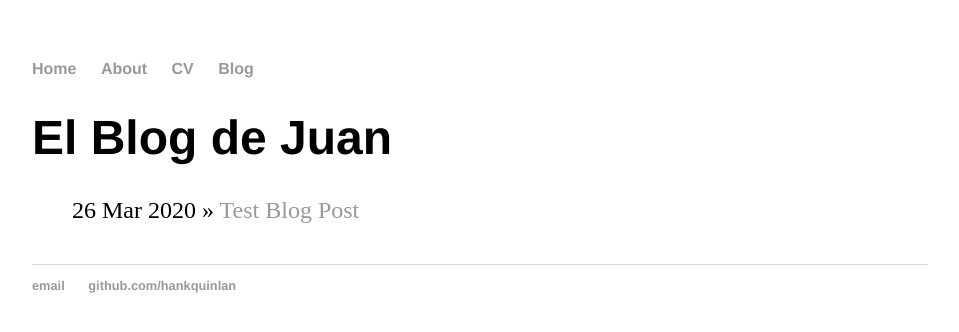
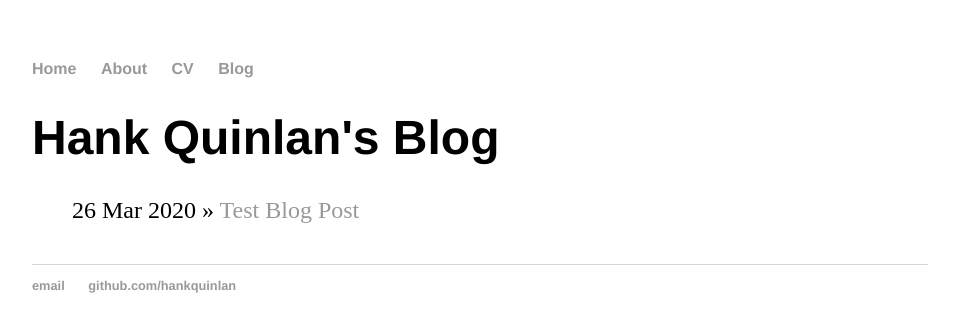
Before and after one commit to jhinojosp/jhinojosp.github.io, a Jekyll site: the page built from blog/index.html, in a window 1280 px wide. Shown: the top 332 px of the page, without its empty margins (160-1119 px from the left). Built offline with Jekyll 4.4.1, drawn with Linux system fonts in a browser that asks for light colours.

Commit message:
Update index.html

```diff
--- a/blog/index.html
+++ b/blog/index.html
@@ -1,6 +1,6 @@
 ---
 layout: default
-title: El Blog de Juan
+title: Hank Quinlan's Blog
 ---
 	<h1>{{ page.title }}</h1>
 	<ul class="posts">
```
